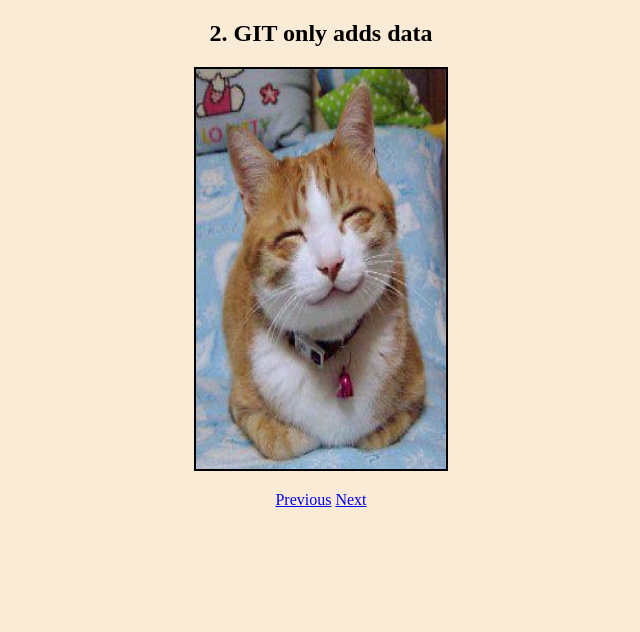
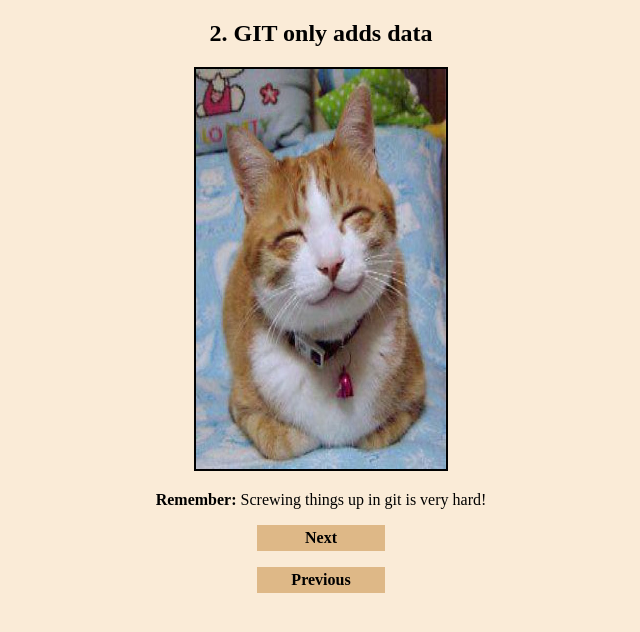
Before and after one commit to andreeasandu/git-presentation, a plain HTML site: page tutorial/2.html in a window 1280 px wide. Shown: the whole page, without its empty margins (319-959 px from the left). Drawn offline with Linux system fonts and the light colour scheme.

Commit message:
all buttons

```diff
--- a/tutorial/2.html
+++ b/tutorial/2.html
@@ -1,5 +1,27 @@
 <!DOCTYPE html>
 <html>
+
+<head>
+<style>
+a:link,a:visited
+{
+display:block;
+font-weight:bold;
+color:#000000;
+background-color:#DEB887;
+width:120px;
+text-align:center;
+padding:4px;
+text-decoration:none;
+}
+a:hover,a:active
+{
+background-color:#F5DEB3;
+}
+</style>
+</head>
+
+
 <body style="background-color:AntiqueWhite">
 
 <h2 style="background-color:light-blue; text-align:center;">2. GIT only adds data</h2>
@@ -8,9 +30,16 @@
 <img src="../cat.jpg" alt="happy" width="250" height="400" border="2"></p>
 
 <p align="center">
-<a href="1.html">Previous</a>
+<b>Remember:</b> Screwing things up in git is very hard!
+</p>
+
+<p align="center">
 <a href="3.html">Next</a>
 </p>
+<p align="center">
+<a href="1.html">Previous</a>
+</p>
+
 
 </body>
 </html>
```
Also changed, not shown: tutorial/10.html (+24 -1 lines), tutorial/11.html (+21 -0 lines), tutorial/3.html (+25 -1 lines), tutorial/4.html (+24 -1 lines), tutorial/5.html (+24 -1 lines), tutorial/6.html (+24 -1 lines), tutorial/7.html (+24 -1 lines), tutorial/8.html (+24 -1 lines), tutorial/9.html (+24 -1 lines).
